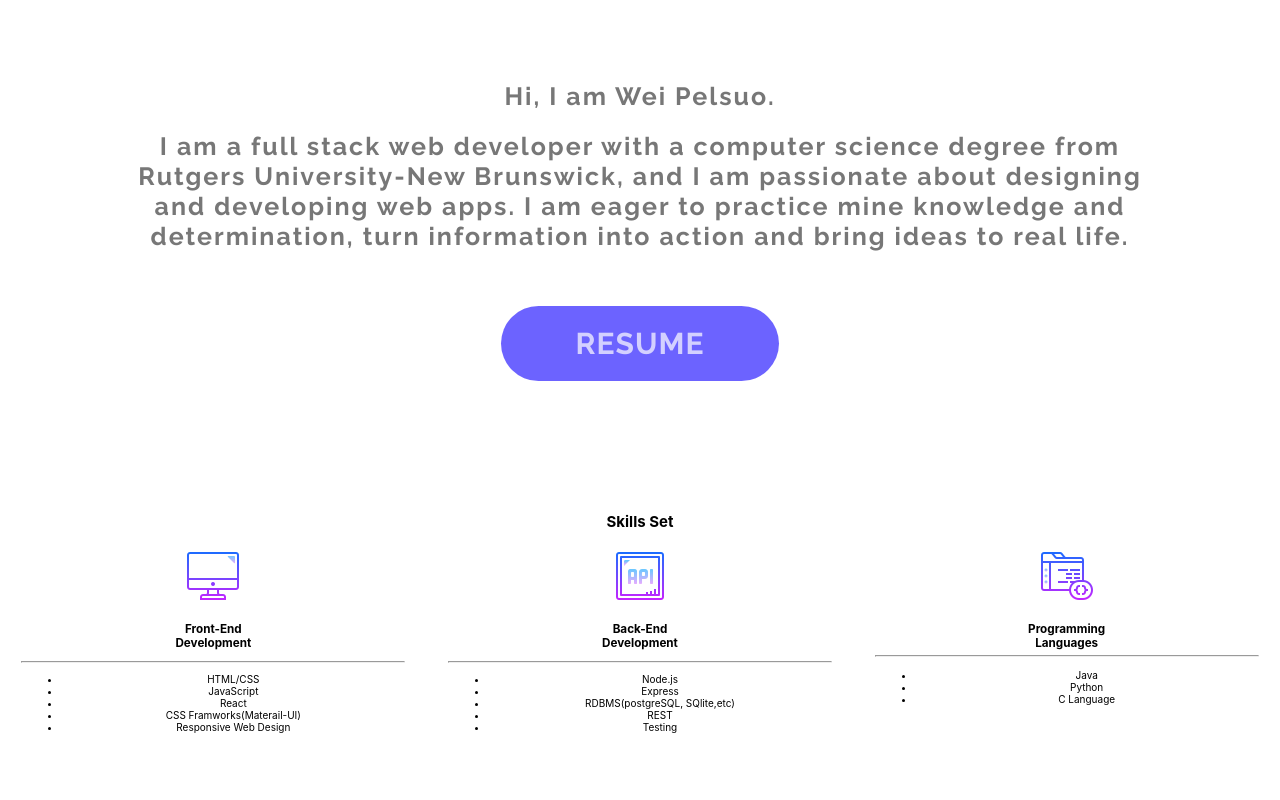
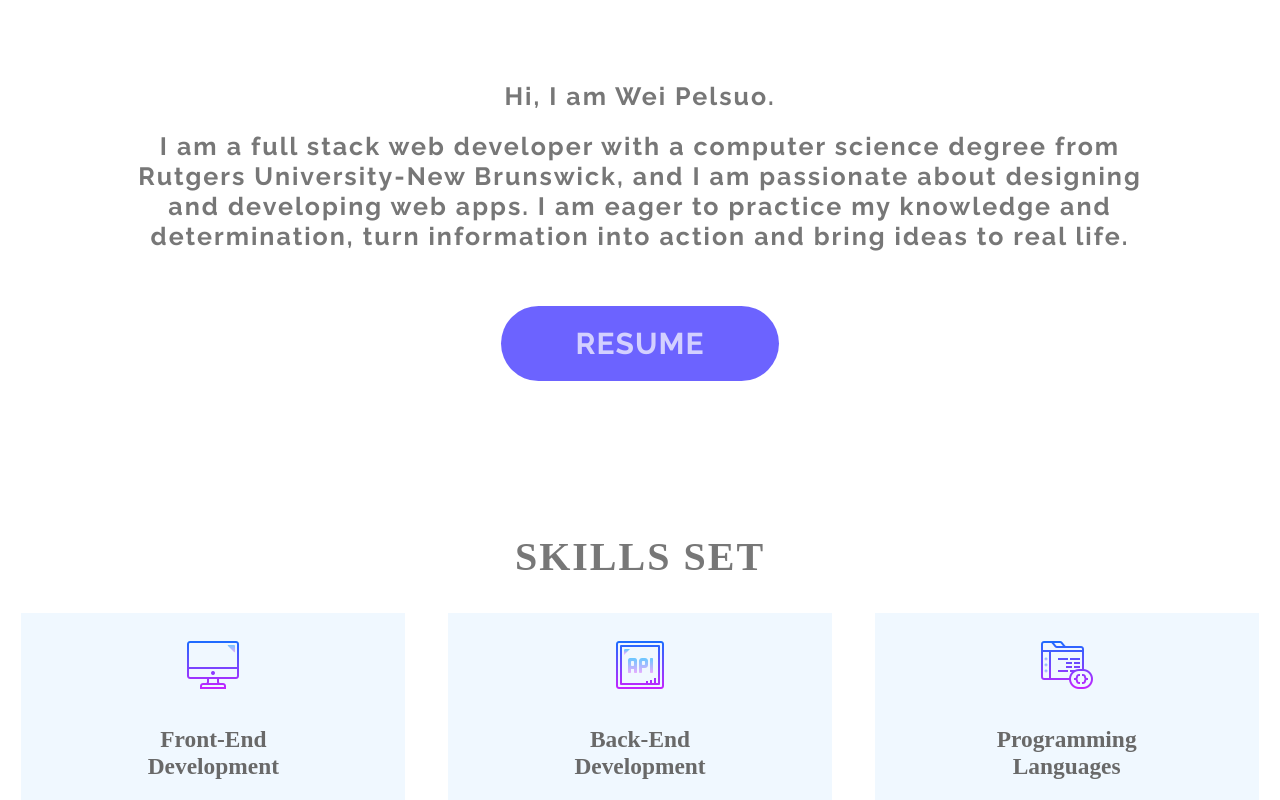
Before and after one commit to WeiPeluso/portfolio, a React (Create React App) app: page / in a window 1280 px wide. Shown: the part 540-1340 px from the top of the page. Built offline with nearby package versions, Linux system fonts and the light colour scheme.

Commit message:
skills section

```diff
--- a/src/App.js
+++ b/src/App.js
@@ -49,6 +49,7 @@ const useStyles = makeStyles(() => ({
     height: "8vh",
     position: "relative",
     color: mainPink,
+    fontSize: "2rem",
   },
   footerP: {
     margin: "0",
--- a/src/components/ui/AboutMe.js
+++ b/src/components/ui/AboutMe.js
@@ -90,7 +90,7 @@ const AboutMe = () => {
           <span className={classes.details}>
             I am a full stack web developer with a computer science degree from
             Rutgers University-New Brunswick, and I am passionate about
-            designing and developing web apps. I am eager to practice mine
+            designing and developing web apps. I am eager to practice my
             knowledge and determination, turn information into action and bring
             ideas to real life.
           </span>
--- a/src/components/ui/ContactMe.js
+++ b/src/components/ui/ContactMe.js
@@ -9,6 +9,9 @@ const useStyle = makeStyles(() => ({
     backgroundColor: lightPurple,
     textAlign: "center",
     color: "#f2f2f2",
+    fontSize: "1.8rem",
+    paddingTop: "5rem",
+    letterSpacing: ".1rem",
   },
 }));
 
--- a/src/components/ui/Skills.js
+++ b/src/components/ui/Skills.js
@@ -3,6 +3,9 @@ import { makeStyles } from "@material-ui/styles";
 import frontend from "../../assets/frontend.png";
 import backend from "../../assets/backend.png";
 import programming from "../../assets/programming.png";
+
+const lightPurple = "#9999ff";
+const mainPink = "#FF8684";
 
 const useStyles = makeStyles(() => ({
   main: {
@@ -12,14 +15,29 @@ const useStyles = makeStyles(() => ({
     margin: "auto",
     textAlign: "center",
     height: "50vh",
+    fontFamily: "fira code",
+  },
+  header: {
+    fontSize: "4rem",
+    letterSpacing: ".2rem",
+    textTransform: "uppercase",
+    color: "#777",
   },
   content: {
     display: "flex",
     justifyContent: "space-around",
   },
   section: {
-    // border: "2px solid red",
+    paddingTop: "2rem",
+    paddingBottom: "2rem",
     width: "30%",
+    backgroundColor: "#F0F8FF",
+    fontSize: "2rem",
+    color: "#696969",
+  },
+  hr: {
+    width: "90%",
+    fontSize: "5rem",
   },
 }));
 
@@ -27,7 +45,7 @@ const Skills = () => {
   const classes = useStyles();
   return (
     <div className={classes.main}>
-      <h2>Skills Set</h2>
+      <h2 className={classes.header}>Skills Set</h2>
       <div className={classes.content}>
         <div className={classes.section}>
           <img alt="frontend" src={frontend} />
@@ -36,7 +54,7 @@ const Skills = () => {
             <br />
             Development
           </h3>
-          <hr />
+          <hr className={classes.hr} />
 
           <ul>
             <li>HTML/CSS</li>
@@ -53,7 +71,7 @@ const Skills = () => {
             <br />
             Development
           </h3>
-          <hr />
+          <hr className={classes.hr} />
           <ul>
             <li>Node.js</li>
             <li>Express</li>
@@ -67,7 +85,7 @@ const Skills = () => {
           <h3>
             Programming
             <br /> Languages
-            <hr />
+            <hr className={classes.hr} />
           </h3>
           <ul>
             <li>Java</li>
```
